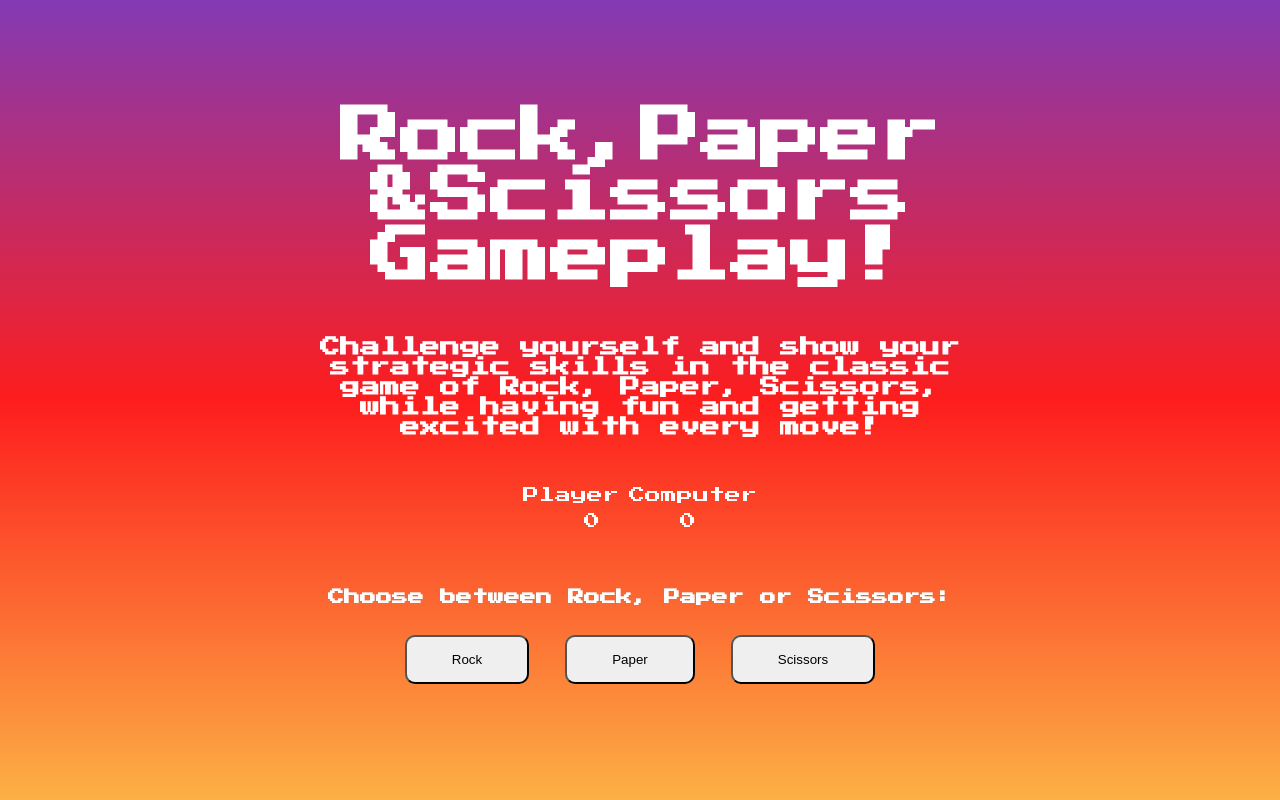
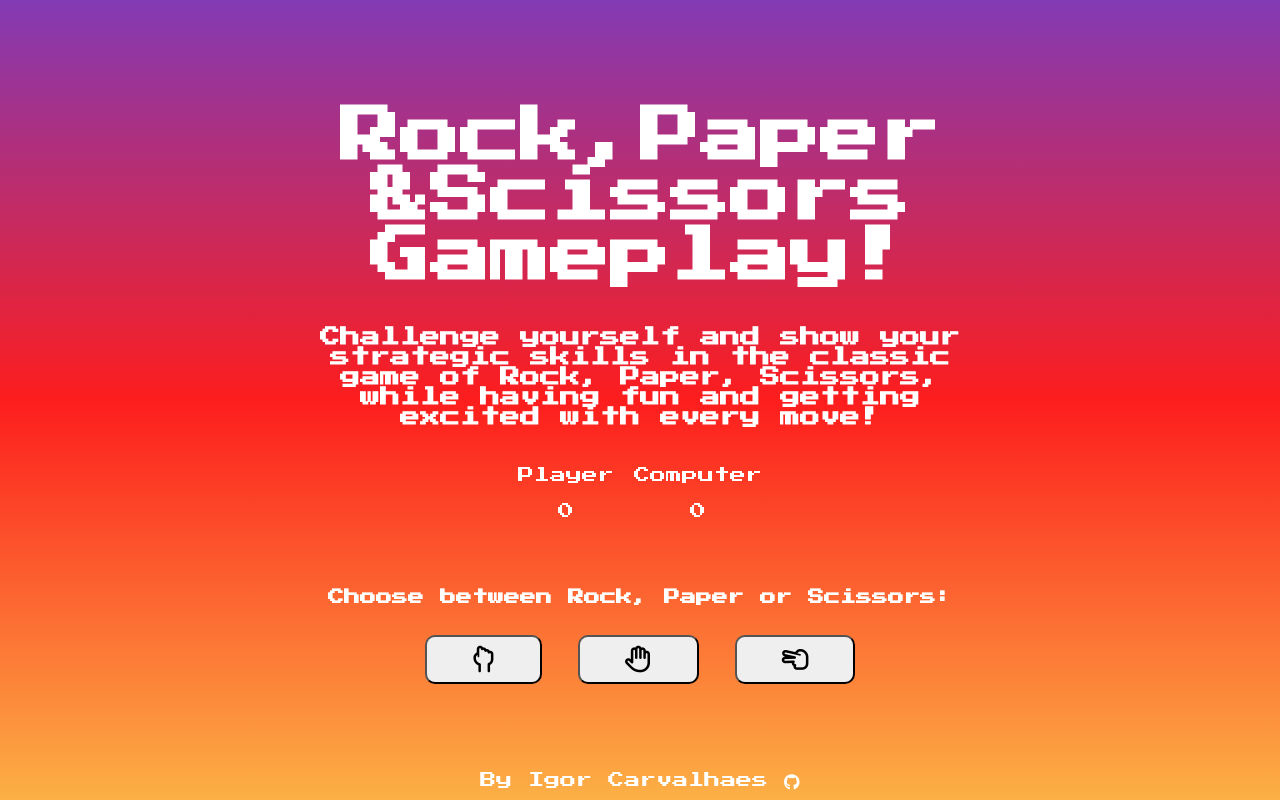
Before and after one commit to igcarvalhaes/rock-paper-scissors, a plain HTML site: page index.html in a window 1280 px wide. Drawn offline with Linux system fonts and the light colour scheme.

Commit message:
Add icons in the buttons & fixed player and computer score with their numbers & add footer

```diff
--- a/index.html
+++ b/index.html
@@ -6,6 +6,7 @@
     <meta name="viewport" content="width=device-width, initial-scale=1.0">
     <title>Rock, Paper & Scissors</title>
     <script src="script.js" defer></script>
+    <script src="https://kit.fontawesome.com/cd56cf11a3.js" crossorigin="anonymous"></script>
     <link rel="stylesheet" href="style.css">
     <link rel="preconnect" href="https://fonts.googleapis.com">
     <link rel="preconnect" href="https://fonts.gstatic.com" crossorigin>
@@ -17,22 +18,19 @@
     <h2 class="subtitulo">Challenge yourself and show your strategic skills in the classic game of Rock, Paper, Scissors, while having fun and getting excited with every move!</h2>
     <div id="score-panel">
         <div class="name-score-panel">
-            <div class="info-text">Player</div>
-            <div class="info-text">Computer</div>
-        </div>
-        <div id="score">
-        <div class="playerScore">0</div>
-        <div class="computerScore">0</div>
+            <div class="info-text"><span>Player</span><div class="playerScore">0</div></div>
+            <div class="info-text"><span>Computer</span><div class="computerScore">0</div></div>
         </div>
         <div class="game-status"></div>
     </div>
     <div id="choose-area">
         <div class="instructions">Choose between Rock, Paper or Scissors:</div>
-        <button type="button" id="rock">Rock</button>
-        <button type="button" id="paper">Paper</button>
-        <button type="button" id="scissors">Scissors</button>
+        <button type="button" id="rock"><i class="fa-regular fa-hand-back-fist fa-2xl" ></i></button>
+        <button type="button" id="paper"><i class="fa-regular fa-hand fa-2xl"></i></button>
+        <button type="button" id="scissors"><i class="fa-regular fa-hand-scissors fa-2xl"></i></button>
+
     </div>
-
 </div>
+<div id="footer"><span>By Igor Carvalhaes <a href="https://github.com/igcarvalhaes/rock-paper-scissors"><i class="fa-brands fa-github fa-beat" style="color: #ffffff;"></i></a></span></div>
 </body>
 </html>
--- a/script.js
+++ b/script.js
@@ -72,7 +72,6 @@ function playRound (playerSelection, computerSelection) {
     }
 }
 
-
 rockButton.addEventListener('click', function(){
     playRound('rock', getComputerChoice());
 });
--- a/style.css
+++ b/style.css
@@ -7,9 +7,13 @@
 body {
     background: rgb(131,58,180);
     background: linear-gradient(180deg, rgba(131,58,180,1) 0%, rgba(253,29,29,1) 50%, rgba(252,176,69,1) 100%);
-    font-family: 'Roboto', sans-serif;
     font-family:'Press Start 2P', cursive;
     color: white;
+    display: flex;
+    flex-direction: column;
+    min-height: 100vh;
+    justify-content: center;
+    position: relative;
 }
 
 #main-content {
@@ -17,8 +21,7 @@ body {
     flex-direction: column;
     align-items: center;
     justify-content: center;
-    height: 100vh;
-    gap: 50px;
+    gap: 40px;
 }
 
 #titulo {
@@ -52,19 +55,25 @@ body {
 .name-score-panel {
     display: flex;
     justify-content: center;
-    gap: 10px;
+    gap: 20px;
 }
 
-#score {
-    display: flex;
-    flex-direction: row;
-    justify-content: center;
-    gap: 80px;
+.playerScore, .computerScore {
+    margin: 20px 0;
+    text-align: center;
 }
 
 .game-status {
     display: flex;
     justify-content: center;
+}
+
+#footer {
+    width: 100%;
+    position: absolute;
+    bottom: 0;
+    text-align: center;
+    margin-bottom: 10px;
 }
 
 button {
```
